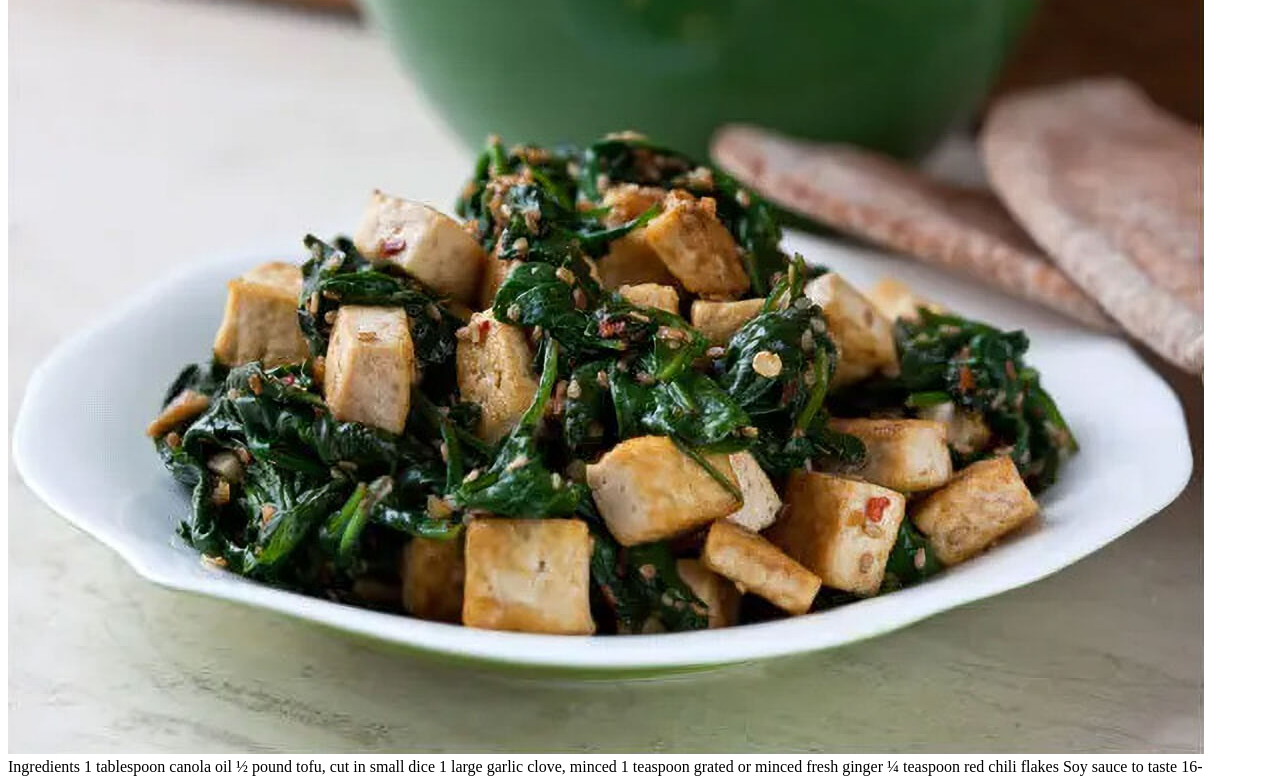
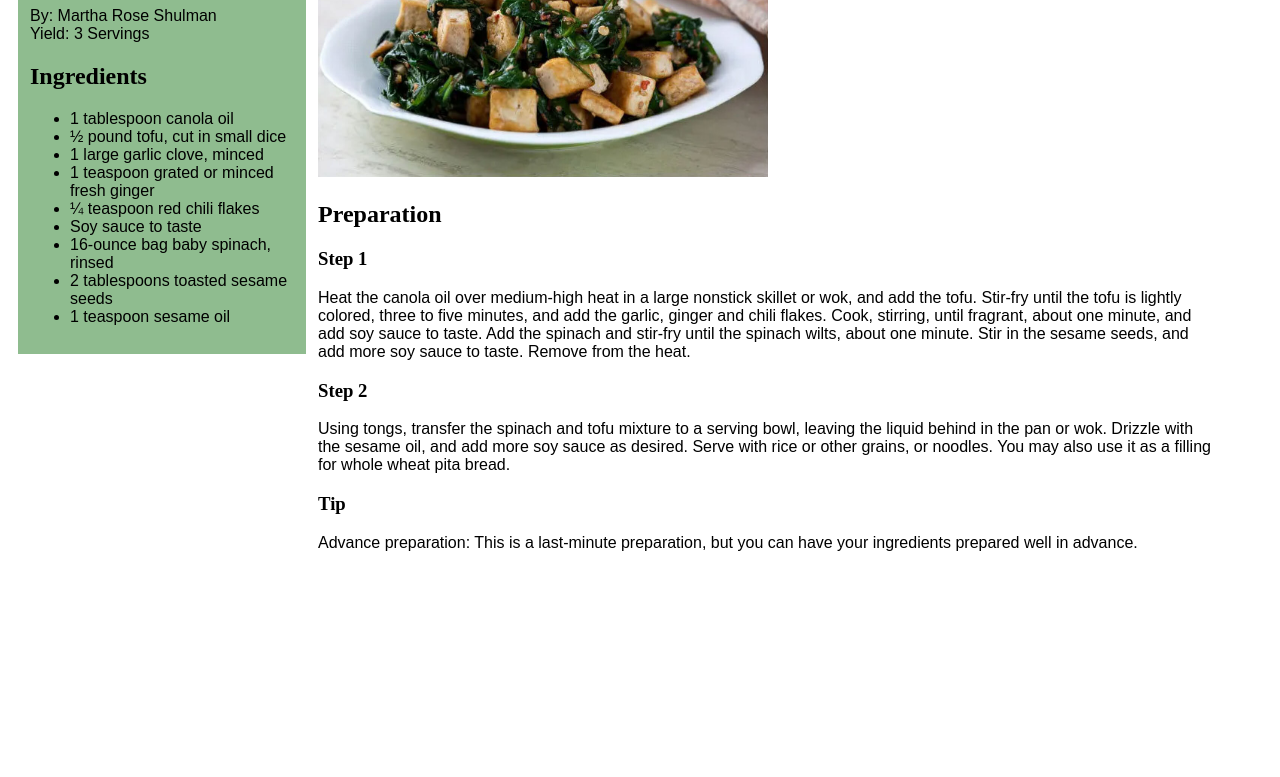
Before and after one commit to CherryLeChicken/exercise7, a plain HTML site: page index.html in a window 1280 px wide. Shown: the part 140-917 px from the top of the page. After the commit the page ends 800 px from the top, so only its background shows below. Drawn offline with Linux system fonts and the light colour scheme; a web font is replaced by a local one.

Commit message:
added styling

```diff
--- a/index.html
+++ b/index.html
@@ -6,43 +6,94 @@
     <meta charset="utf-8">
     <title>Weekly Exercise 4</title>
 
+    <link rel="preconnect" href="https://fonts.googleapis.com">
+    <link rel="preconnect" href="https://fonts.gstatic.com" crossorigin>
+    <link href="https://fonts.googleapis.com/css2?family=DM+Serif+Text:ital@0;1&family=Pacifico&family=Playwrite+HR:wght@100..400&display=swap" rel="stylesheet">
+    <link rel="preconnect" href="https://fonts.googleapis.com">
+    <link rel="preconnect" href="https://fonts.gstatic.com" crossorigin>
+    <link href="https://fonts.googleapis.com/css2?family=DM+Serif+Text:ital@0;1&family=Host+Grotesk:ital,wght@0,300..800;1,300..800&family=Pacifico&family=Playwrite+HR:wght@100..400&display=swap" rel="stylesheet">
     <style>
       .central{
         width: 1200px;
+        padding: 10px;
+      }
+      .left {
+        float: left;
+        width: 22%;
+        padding: 12px;
+        background-color: DarkSeaGreen;
+      }
+      .right{
+        float: right;
+        width: 75%;
+      }
+      h1, h2, h3{
+        font-family: "DM Serif Text", serif;
+      }
+      p, li{
+        font-family: "Host Grotesk", sans-serif;
+        font-size: 16px;
+      }
+      img{
+        width: 50%
       }
     </style>
   </head>
   <body>
     <!--This receipe is taken from https://cooking.nytimes.com/recipes/1012494-spinach-tofu-and-sesame-stir-fry -->
     <div class="central">
-      <h1>
-        Spinach, Tofu and Sesame Stir-Fry
-      </h1>
-By: Martha Rose Shulman
-Yield: 3 Servings
-<img src="tofu.jpg">
-Ingredients
+      <div class="left">
+        <h1>
+          Spinach, Tofu and Sesame Stir-Fry
+        </h1>
+        <p>
+          By: Martha Rose Shulman </br>
+          Yield: 3 Servings
+        </p>
+        <h2>
+          Ingredients
+        </h2>
+        <ul>
+          <li>1 tablespoon canola oil</li>
+          <li>½ pound tofu, cut in small dice</li>
+          <li>1 large garlic clove, minced</li>
+          <li>1 teaspoon grated or minced fresh ginger</li>
+          <li> ¼ teaspoon red chili flakes</li>
+          <li>Soy sauce to taste</li>
+          <li>16-ounce bag baby spinach, rinsed</li>
+          <li>2 tablespoons toasted sesame seeds</li>
+          <li> 1 teaspoon sesame oil</li>
+        </ul>
+      </div>
+      <div class="right">
+        <img src="tofu.jpg" alt="tofu and sesame stir-fry">
+        <h2>
+          Preparation
+        </h2>
+        <h3>
+          Step 1
+        </h3>
+        <p>
+          Heat the canola oil over medium-high heat in a large nonstick skillet or wok, and add the tofu. Stir-fry until the tofu is lightly colored, three to five minutes, and add the garlic, ginger and chili flakes. Cook, stirring, until fragrant, about one minute, and add soy sauce to taste. Add the spinach and stir-fry until the spinach wilts, about one minute. Stir in the sesame seeds, and add more soy sauce to taste. Remove from the heat.
+        </p>
+        <h3>
+          Step 2
+        </h3>
+        <p>
+          Using tongs, transfer the spinach and tofu mixture to a serving bowl, leaving the liquid behind in the pan or wok. Drizzle with the sesame oil, and add more soy sauce as desired. Serve with rice or other grains, or noodles. You may also use it as a filling for whole wheat pita bread.
+        </p>
+        <h3>
+          Tip
+        </h3>
+        <p>
+          Advance preparation: This is a last-minute preparation, but you can have your ingredients prepared well in advance.
+        </p>
 
-1 tablespoon canola oil
-½ pound tofu, cut in small dice
-1 large garlic clove, minced
-1 teaspoon grated or minced fresh ginger
-¼ teaspoon red chili flakes
-Soy sauce to taste
-16-ounce bag baby spinach, rinsed
-2 tablespoons toasted sesame seeds
-1 teaspoon sesame oil
+      </div>
 
-Preparation
 
-Step 1
-Heat the canola oil over medium-high heat in a large nonstick skillet or wok, and add the tofu. Stir-fry until the tofu is lightly colored, three to five minutes, and add the garlic, ginger and chili flakes. Cook, stirring, until fragrant, about one minute, and add soy sauce to taste. Add the spinach and stir-fry until the spinach wilts, about one minute. Stir in the sesame seeds, and add more soy sauce to taste. Remove from the heat.
 
-Step 2
-Using tongs, transfer the spinach and tofu mixture to a serving bowl, leaving the liquid behind in the pan or wok. Drizzle with the sesame oil, and add more soy sauce as desired. Serve with rice or other grains, or noodles. You may also use it as a filling for whole wheat pita bread.
 
-Tip
-Advance preparation: This is a last-minute preparation, but you can have your ingredients prepared well in advance.
     </div>
 
   </body>
```
